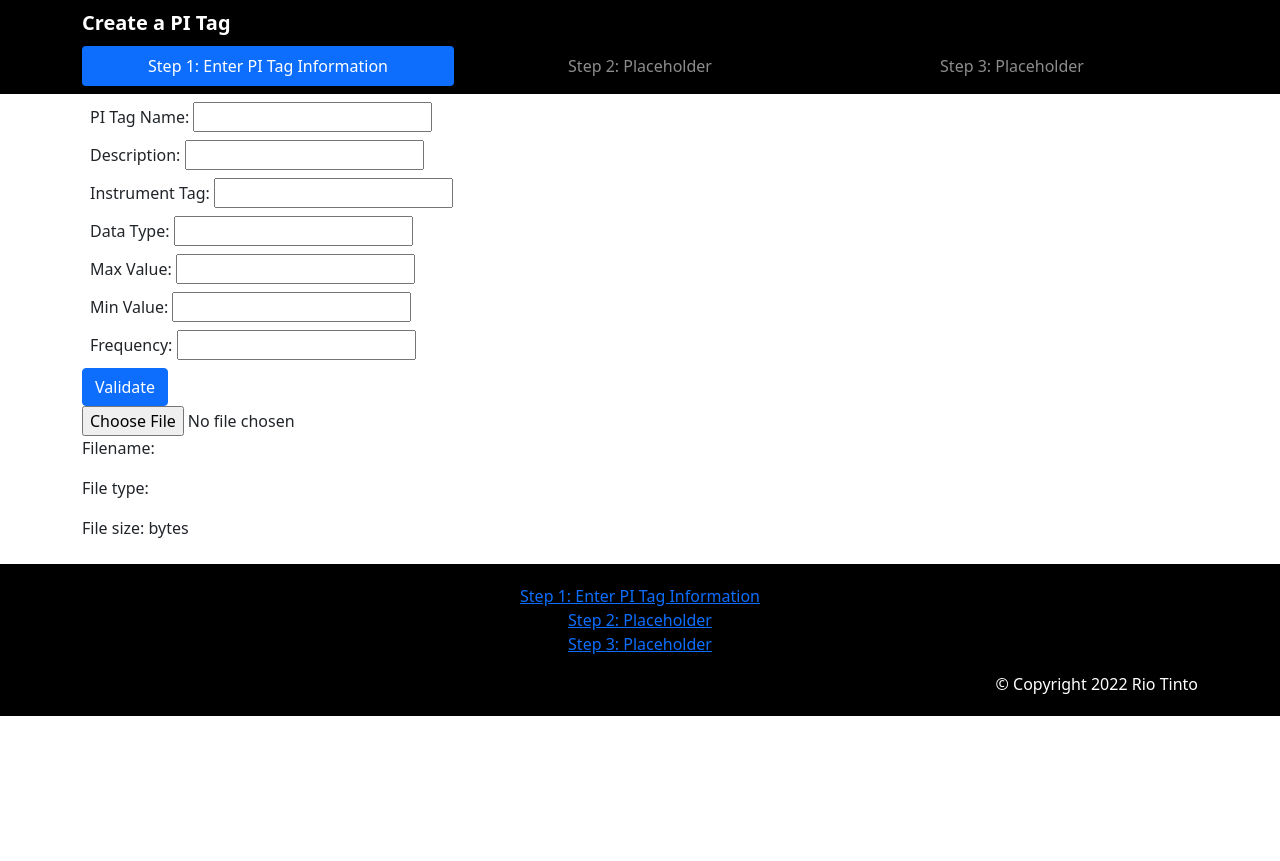
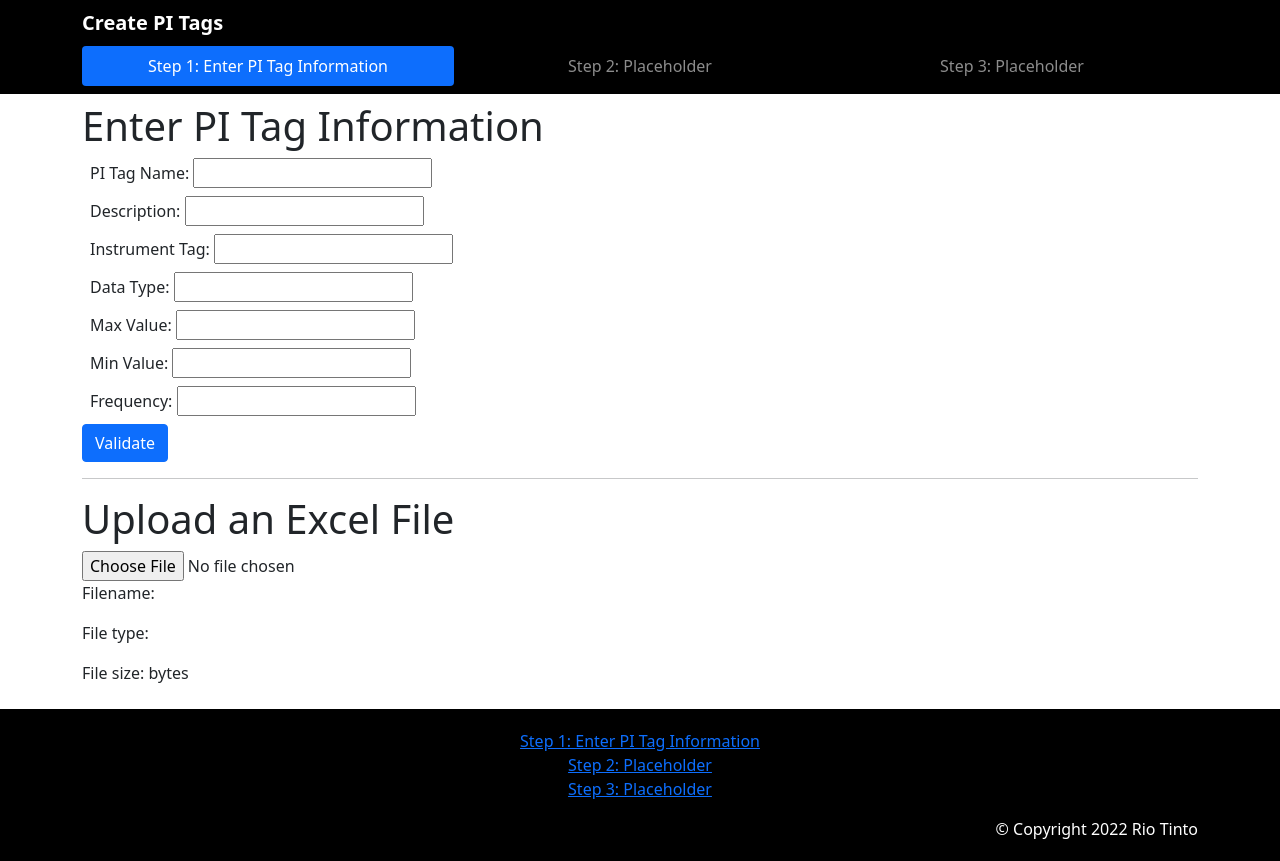
Before and after one commit to xingl213/pi_tag_creation, a React (Create React App) app: page /#/step1 in a window 1280 px wide. Before the commit the page ends 800 px from the top, so only its background shows below. Built offline with nearby package versions, Linux system fonts and the light colour scheme.

Commit message:
suggest xlsx file when user uploads

```diff
--- a/public/index.html
+++ b/public/index.html
@@ -24,7 +24,7 @@
       work correctly both with client-side routing and a non-root public URL.
       Learn how to configure a non-root public URL by running `npm run build`.
     -->
-    <title>Create a PI Tag</title>
+    <title>Create PI Tags</title>
   </head>
   <body>
     <noscript>You need to enable JavaScript to run this app.</noscript>
--- a/src/components/FileUpload.js
+++ b/src/components/FileUpload.js
@@ -11,7 +11,7 @@ function FileUpload() {
 
   return (
     <div id="upload-box">
-      <input type="file" onChange={handleUpload} />
+      <input type="file" accept=".xlsx" onChange={handleUpload} />
       <p>Filename: {file.name}</p>
       <p>File type: {file.type}</p>
       <p>File size: {file.size} bytes</p>
--- a/src/components/Header.js
+++ b/src/components/Header.js
@@ -26,7 +26,7 @@ class Header extends Component {
                 <Navbar dark expand="md">
                     <div className="container">
                         <NavbarToggler onClick={this.toggleNav} />
-                        <NavbarBrand className="mr-auto" href="/"><strong>Create a PI Tag</strong></NavbarBrand>
+                        <NavbarBrand className="mr-auto" href="/"><strong>Create PI Tags</strong></NavbarBrand>
                         <Collapse isOpen={this.state.isNavOpen} navbar>
                             <Nav navbar className="justify-content-center nav-pills nav-justified mt-2" style={{ width: "100%" }}>
                             <NavItem>
--- a/src/components/Step1.js
+++ b/src/components/Step1.js
@@ -160,6 +160,7 @@ class Step1 extends Component {
 
 		return(
 			<div className="container mt-2">
+				<h1>Enter PI Tag Information</h1>
 				<div className="m-2">
 					<span>PI Tag Name: </span>
 					<input value={this.state.piTagInfo.piTagName} onChange={evt => this.updatePiTagName(evt)}/>
@@ -195,6 +196,10 @@ class Step1 extends Component {
 				<div>
 					{field}
 				</div>
+
+				<hr/>
+
+				<h1>Upload an Excel File</h1>
 				<div>
 					<FileUpload />
 				</div>
```
